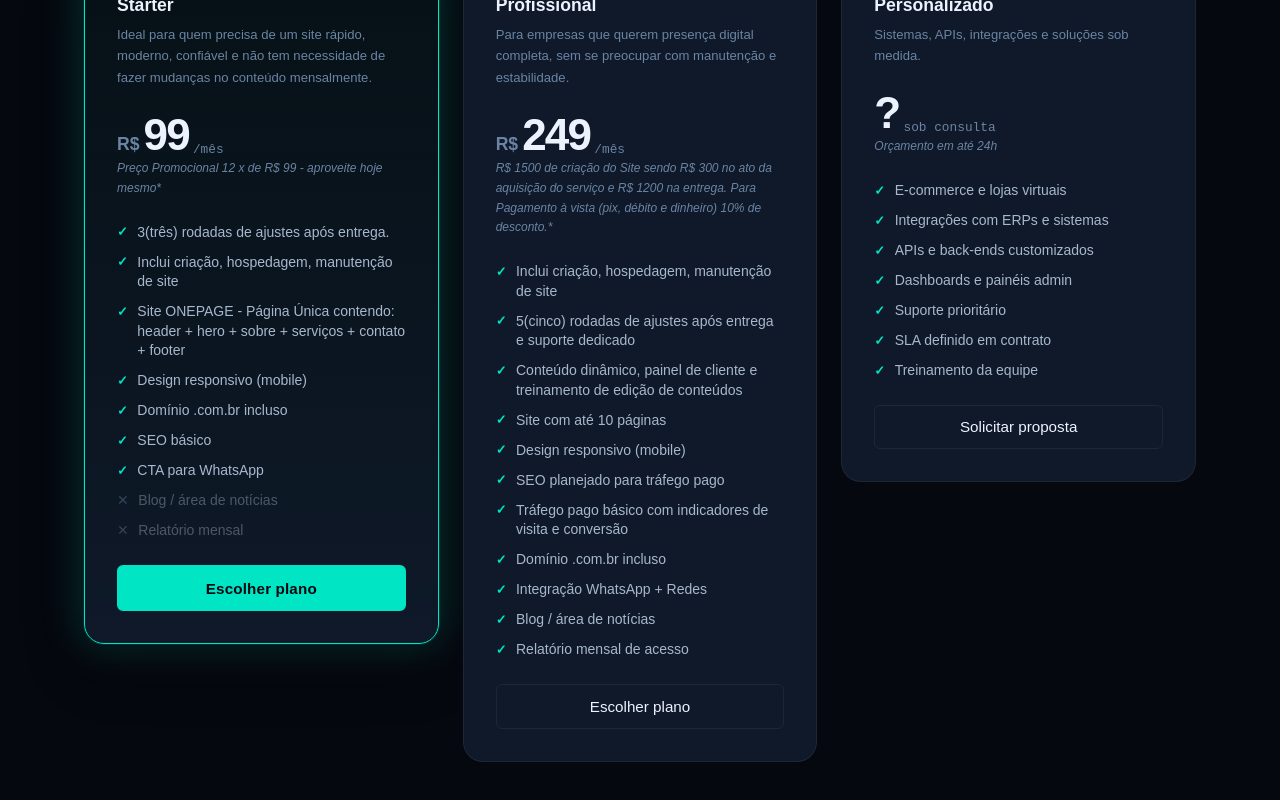
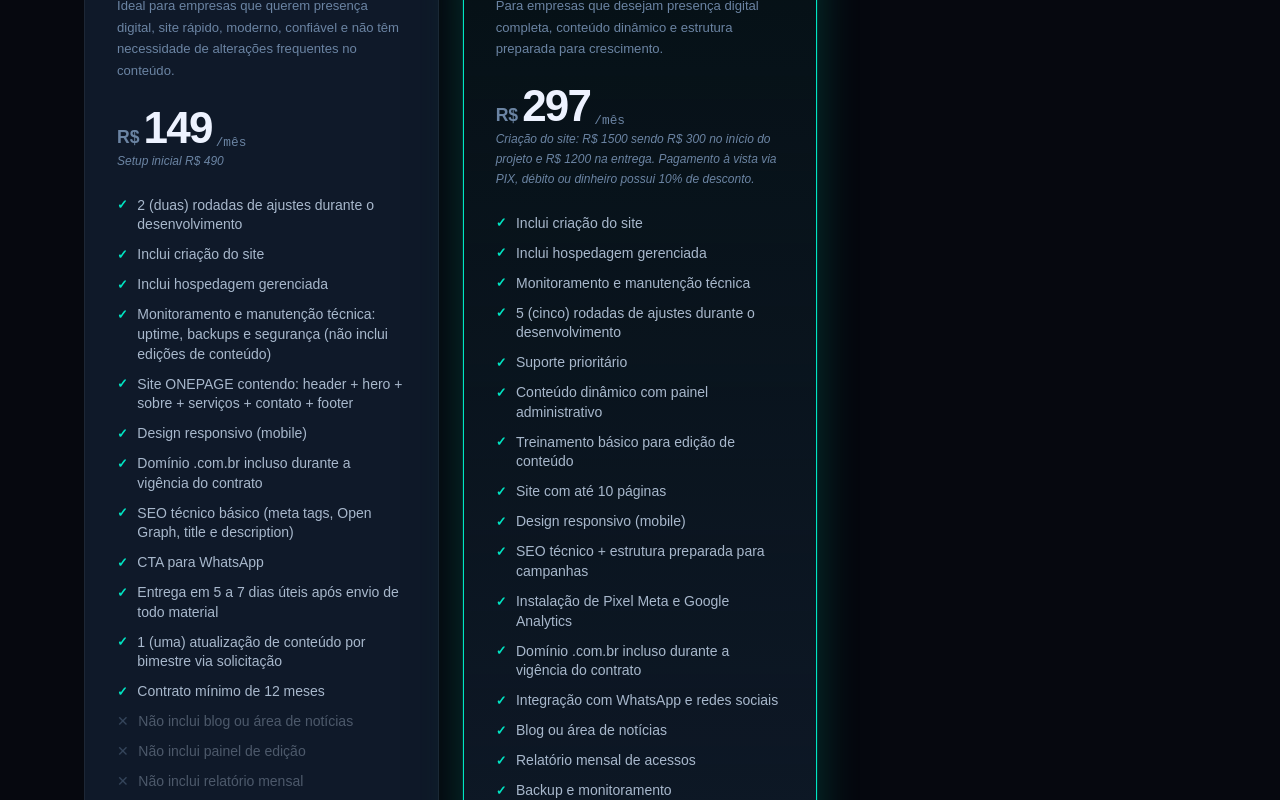
Before and after one commit to OcimarPrado/Frontend-ProjetoA, a React (Vite) app: page / in a window 1280 px wide. Shown: the part 2900-3700 px from the top of the page. Built offline with nearby package versions, Linux system fonts and the light colour scheme.

Commit message:
fix: ajuste de planos

```diff
--- a/src/components/Planos.tsx
+++ b/src/components/Planos.tsx
@@ -17,7 +17,7 @@ interface Plan {
 
 export default function Pricing() {
   const { t } = useTranslation();
-  const plans = t('pricing.plans', { returnObjects: true }) as Plan[];
+  const plans = t('pricing', { returnObjects: true }) as Plan[];
 
   const scrollToContact = () =>
     document.querySelector('#contact')?.scrollIntoView({ behavior: 'smooth' });
--- a/src/i18n/pt.json
+++ b/src/i18n/pt.json
@@ -103,75 +103,169 @@
       }
     ]
   },
-  "pricing": {
-    "tag": "Planos",
-    "title": "Sem surpresas,",
-    "title_accent": " sem letras miúdas",
-    "sub": "Preço justo, entrega profissional e suporte de verdade. Escolha o plano ideal para o seu negócio.",
-    "featured_badge": "Mais popular",
-    "note_setup": "* Taxa de criação cobrada uma única vez",
-    "cta": "Escolher plano",
-    "cta_custom": "Solicitar proposta",
-    "plans": [
+
+  "pricing": [
     {
       "name": "Starter",
-        "desc": "Ideal para quem precisa de um site rápido, moderno, confiável e não tem necessidade de fazer mudanças no conteúdo mensalmente.",
-        "price": "99",
+      "desc": "Ideal para empresas que querem presença digital, site rápido, moderno, confiável e não têm necessidade de alterações frequentes no conteúdo.",
+      "price": "149",
       "period": "/mês",
-        "note": "Preço Promocional 12 x de R$ 99 - aproveite hoje mesmo*",
-        "featured": true,
+      "note": "Setup inicial R$ 490",
+      "featured": false,
       "features": [
-          { "included": true,  "text": "3(três) rodadas de ajustes após entrega." },
-          { "included": true,  "text": "Inclui criação, hospedagem, manutenção de site" },
-          { "included": true,  "text": "Site ONEPAGE - Página Única contendo: header + hero + sobre + serviços + contato + footer" },
-          { "included": true,  "text": "Design responsivo (mobile)" },
-          { "included": true,  "text": "Domínio .com.br incluso" },
-          { "included": true,  "text": "SEO básico" },
-          { "included": true,  "text": "CTA para WhatsApp" },
-          { "included": false, "text": "Blog / área de notícias" },
-          { "included": false, "text": "Relatório mensal" }
+        {
+          "included": true,
+          "text": "2 (duas) rodadas de ajustes durante o desenvolvimento"
+        },
+        {
+          "included": true,
+          "text": "Inclui criação do site"
+        },
+        {
+          "included": true,
+          "text": "Inclui hospedagem gerenciada"
+        },
+        {
+          "included": true,
+          "text": "Monitoramento e manutenção técnica: uptime, backups e segurança (não inclui edições de conteúdo)"
+        },
+        {
+          "included": true,
+          "text": "Site ONEPAGE contendo: header + hero + sobre + serviços + contato + footer"
+        },
+        {
+          "included": true,
+          "text": "Design responsivo (mobile)"
+        },
+        {
+          "included": true,
+          "text": "Domínio .com.br incluso durante a vigência do contrato"
+        },
+        {
+          "included": true,
+          "text": "SEO técnico básico (meta tags, Open Graph, title e description)"
+        },
+        {
+          "included": true,
+          "text": "CTA para WhatsApp"
+        },
+        {
+          "included": true,
+          "text": "Entrega em 5 a 7 dias úteis após envio de todo material"
+        },
+        {
+          "included": true,
+          "text": "1 (uma) atualização de conteúdo por bimestre via solicitação"
+        },
+        {
+          "included": true,
+          "text": "Contrato mínimo de 12 meses"
+        },
+        {
+          "included": false,
+          "text": "Não inclui blog ou área de notícias"
+        },
+        {
+          "included": false,
+          "text": "Não inclui painel de edição"
+        },
+        {
+          "included": false,
+          "text": "Não inclui relatório mensal"
+        },
+        {
+          "included": false,
+          "text": "Não inclui gestão de tráfego pago"
+        }
       ]
     },
     {
       "name": "Profissional",
-        "desc": "Para empresas que querem presença digital completa, sem se preocupar com manutenção e estabilidade.",
-        "price": "249",
+      "desc": "Para empresas que desejam presença digital completa, conteúdo dinâmico e estrutura preparada para crescimento.",
+      "price": "297",
       "period": "/mês",
-        "note": "R$ 1500 de criação do Site sendo R$ 300 no ato da aquisição do serviço e R$ 1200 na entrega. Para Pagamento à vista (pix, débito e dinheiro) 10% de desconto.*",
-        "featured": false,
+      "note": "Criação do site: R$ 1500 sendo R$ 300 no início do projeto e R$ 1200 na entrega. Pagamento à vista via PIX, débito ou dinheiro possui 10% de desconto.",
+      "featured": true,
       "features": [
-          { "included": true, "text": "Inclui criação, hospedagem, manutenção de site" },
-          { "included": true, "text": "5(cinco) rodadas de ajustes após entrega e suporte dedicado" },
-          { "included": true, "text": "Conteúdo dinâmico, painel de cliente e treinamento de edição de conteúdos" },
-          { "included": true, "text": "Site com até 10 páginas" },
-          { "included": true, "text": "Design responsivo (mobile)" },
-          { "included": true, "text": "SEO planejado para tráfego pago" },
-          { "included": true, "text": "Tráfego pago básico com indicadores de visita e conversão" },
-          { "included": true, "text": "Domínio .com.br incluso" },
-          { "included": true, "text": "Integração WhatsApp + Redes" },
-          { "included": true, "text": "Blog / área de notícias" },
-          { "included": true, "text": "Relatório mensal de acesso" }
-        ]
+        {
+          "included": true,
+          "text": "Inclui criação do site"
         },
         {
-        "name": "Personalizado",
-        "desc": "Sistemas, APIs, integrações e soluções sob medida.",
-        "price": "?",
-        "period": "sob consulta",
-        "note": "Orçamento em até 24h",
-        "featured": false,
-        "features": [
-          { "included": true, "text": "E-commerce e lojas virtuais" },
-          { "included": true, "text": "Integrações com ERPs e sistemas" },
-          { "included": true, "text": "APIs e back-ends customizados" },
-          { "included": true, "text": "Dashboards e painéis admin" },
-          { "included": true, "text": "Suporte prioritário" },
-          { "included": true, "text": "SLA definido em contrato" },
-          { "included": true, "text": "Treinamento da equipe" }
+          "included": true,
+          "text": "Inclui hospedagem gerenciada"
+        },
+        {
+          "included": true,
+          "text": "Monitoramento e manutenção técnica"
+        },
+        {
+          "included": true,
+          "text": "5 (cinco) rodadas de ajustes durante o desenvolvimento"
+        },
+        {
+          "included": true,
+          "text": "Suporte prioritário"
+        },
+        {
+          "included": true,
+          "text": "Conteúdo dinâmico com painel administrativo"
+        },
+        {
+          "included": true,
+          "text": "Treinamento básico para edição de conteúdo"
+        },
+        {
+          "included": true,
+          "text": "Site com até 10 páginas"
+        },
+        {
+          "included": true,
+          "text": "Design responsivo (mobile)"
+        },
+        {
+          "included": true,
+          "text": "SEO técnico + estrutura preparada para campanhas"
+        },
+        {
+          "included": true,
+          "text": "Instalação de Pixel Meta e Google Analytics"
+        },
+        {
+          "included": true,
+          "text": "Domínio .com.br incluso durante a vigência do contrato"
+        },
+        {
+          "included": true,
+          "text": "Integração com WhatsApp e redes sociais"
+        },
+        {
+          "included": true,
+          "text": "Blog ou área de notícias"
+        },
+        {
+          "included": true,
+          "text": "Relatório mensal de acessos"
+        },
+        {
+          "included": true,
+          "text": "Backup e monitoramento"
+        },
+        {
+          "included": false,
+          "text": "Não inclui gestão de tráfego pago"
+        },
+        {
+          "included": false,
+          "text": "Não inclui criação recorrente de conteúdo"
+        },
+        {
+          "included": false,
+          "text": "Alterações estruturais e novas funcionalidades são cobradas separadamente"
+        }
       ]
     }
-    ]
-  },
+  ],
   "about": {
   "tag": "Sobre nós",
 
```
Lines whose indentation alone changed are shown as unchanged.
